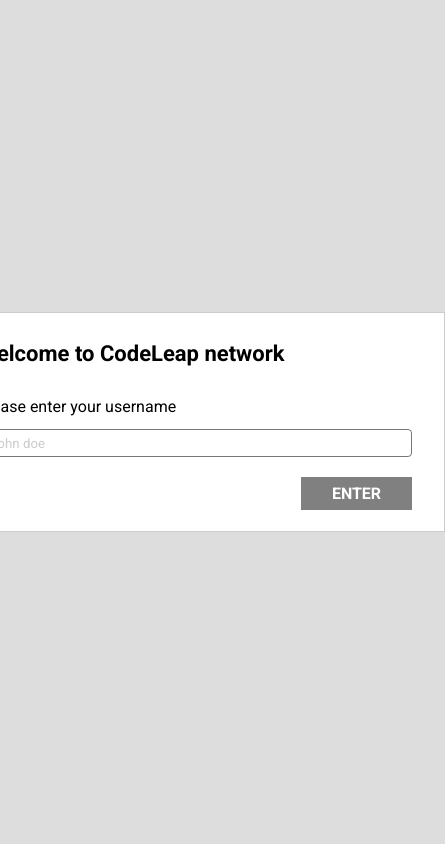
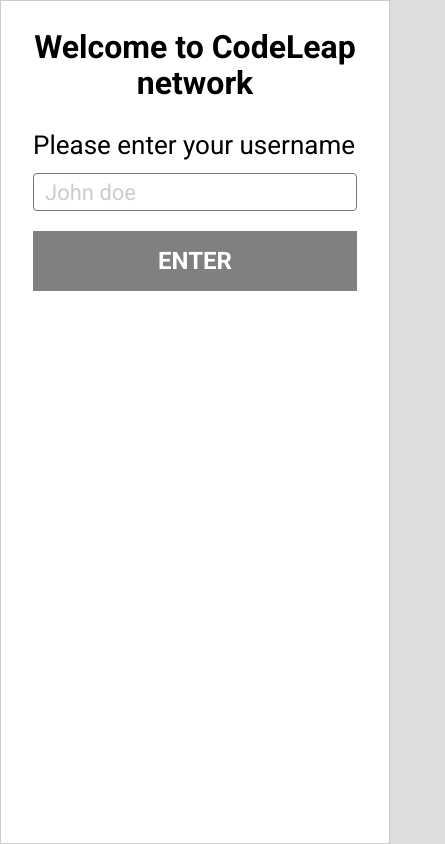
Before and after one commit to Brenosalv/Brenosalv-Codeleap-Challenge, a React (Create React App) app: page / in a window 390 px wide. Shown: the whole page, 445 px wide, since content can reach past the window. Built offline with nearby package versions, Linux system fonts and the light colour scheme; no server answers.

Commit message:
Implement responsiveness

```diff
--- a/src/components/CodeLeapPost.tsx
+++ b/src/components/CodeLeapPost.tsx
@@ -4,20 +4,17 @@
 
 import DeleteAlert from "./DeleteAlert";
 import { EditAlert } from "./EditAlert";
-import {
-  Title,
-  UserName,
-  DateTime,
-  Header
-} from "./sharedElements";
+import { Title, Header } from "./sharedElements";
 
 import { PostProps } from "../types/interfaces";
 
 import { USER_KEY } from "../services/auth";
+import { device } from "./responsiveness";
 
 const PostContainer = styled.div`
   width: 100%;
-  height: 328px;
+  min-height: 328px;
+  height: fit-content;
   background-color: #FFFFFF;
   border: 1px solid #999999;
   box-sizing: border-box;
@@ -36,9 +33,19 @@
 const PostOptions = styled.div`
   img {
     cursor: pointer;
-    :active {
-    transform: scale(0.85);
-  }
+
+    @media ${device.mobileS} {
+      width: 38px;
+      height: 38px;
+    }
+
+    @media ${device.tablet} {
+      width: 30px;
+      height: 30px;
+      :active {
+        transform: scale(0.85);
+      }
+    }
   }
 
   img:nth-child(2) {
@@ -63,10 +70,40 @@
 const PostContentMain = styled.h2`
   font-style: normal;
   font-weight: normal;
-  font-size: 18px;
-  line-height: 21px;
   color: #000000;
   float: left;
+
+  @media ${device.mobileS} {
+    font-size: 28px;
+    line-height: 36px;
+  }
+
+  @media ${device.tablet} {
+    font-size: 18px;
+    line-height: 21px;
+  }
+`;
+
+const UserName = styled.h6`
+  font-style: normal;
+  font-weight: 700;
+  letter-spacing: 0em;
+  float: left;
+
+  @media ${device.mobileS} {
+    font-size: 28px;
+    line-height: 36px;
+  }
+
+  @media ${device.tablet} {
+    font-size: 18px;
+    line-height: 21px;
+  }
+`;
+
+const DateTime = styled(UserName)`
+  font-weight: 400;
+  float: right;
 `;
 
 const CodeLeapPost: FC<PostProps> = (props) => {
@@ -95,6 +132,7 @@
               alt="Delete"
               onClick={handleDeleteButtonClick}
             />
+
             <img
               src="edit.svg"
               alt="Edit"
--- a/src/components/DeleteAlert.tsx
+++ b/src/components/DeleteAlert.tsx
@@ -15,14 +15,23 @@
   ButtonsContainer,
   CancelButton
 } from "./sharedElements";
+import { device } from "./responsiveness";
 
 const AlertContainer = styled.form`
   background: #FFFFFF;
   width: 661px;
-  height: 168px;
-  padding: 25px 34px;
   display: flex;
   flex-direction: column;
+
+  @media ${device.mobileS} {
+    padding: 35px 34px;
+    height: 240px;
+  }
+
+  @media ${device.tablet} {
+    padding: 25px 34px;
+    height: 168px;
+  }
 `;
 
 const AlertTitle = styled(Title)`
--- a/src/components/SignUpForm.tsx
+++ b/src/components/SignUpForm.tsx
@@ -11,8 +11,14 @@
 } from "./sharedElements";
 
 import { USER_KEY } from "../services/auth";
+import { device } from "./responsiveness";
 
 const SignUpFormContainer = styled(Form)`
+  @media ${device.mobileS} {
+    width: 100vw;
+    height: 100vh;
+  }
+  @media ${device.tablet} {
     width: 500px;
     height: 220px;
     position: absolute;
@@ -20,6 +26,33 @@
     top: 50%;
     margin-left: -250px;
     margin-top: -110px;
+  }
+`;
+
+const EnterButton = styled(Button)`
+  @media ${device.mobileS} {
+    width: 100%;
+    height: 60px;
+    font-size: 24px;
+  }
+
+  @media ${device.tablet} {
+    width: 111px;
+    height: 33px;
+    font-size: 16px;
+  }
+`;
+
+const Welcome = styled(Title)`
+  @media ${device.mobileS} {
+    text-align: center;
+    line-height: 36px;
+  }
+
+  @media ${device.tablet} {
+    text-align: left;
+    line-height: 21px;
+  }
 `;
 
 const SignUpForm = () => {
@@ -38,7 +71,7 @@
 
   return (
     <SignUpFormContainer onSubmit={handleButtonClick}>
-      <Title margin="0 0 30px 0">Welcome to CodeLeap network</Title>
+      <Welcome margin="0 0 30px 0">Welcome to CodeLeap network</Welcome>
       <Label>Please enter your username</Label>
       <Input
         placeholder="John doe"
@@ -46,12 +79,12 @@
         onChange={handleInputChange}
         margin="13px 0 20px 0"
       />
-      <Button
+      <EnterButton
         type="submit"
         disabled={!userName}
       >
         ENTER
-      </Button>
+      </EnterButton>
     </SignUpFormContainer>
   )
 }
--- /dev/null
+++ b/src/components/responsiveness.tsx
@@ -0,0 +1,20 @@
+const size = {
+  mobileS: '320px',
+  mobileM: '375px',
+  mobileL: '425px',
+  tablet: '768px',
+  laptop: '1024px',
+  laptopL: '1440px',
+  desktop: '2560px'
+}
+
+export const device = {
+  mobileS: `(min-width: ${size.mobileS})`,
+  mobileM: `(min-width: ${size.mobileM})`,
+  mobileL: `(min-width: ${size.mobileL})`,
+  tablet: `(min-width: ${size.tablet})`,
+  laptop: `(min-width: ${size.laptop})`,
+  laptopL: `(min-width: ${size.laptopL})`,
+  desktop: `(min-width: ${size.desktop})`,
+  desktopL: `(min-width: ${size.desktop})`
+};
--- a/src/components/sharedElements.tsx
+++ b/src/components/sharedElements.tsx
@@ -1,4 +1,5 @@
 import styled from 'styled-components';
+import { device } from './responsiveness';
 
 export const Header = styled.header`
   display: flex;
@@ -18,42 +19,90 @@
 
 export const FeedFormContainer = styled(Form)`
   width: 723px;
-  height: 349px;
   margin-bottom: 35px;
+
+  @media ${device.mobileS} {
+    height: 416px;
+    font-size: 32px;
+    line-height: 30px;
+  }
+
+  @media ${device.tablet} {
+    height: 349px;
+    font-size: 22px;
+    line-height: 26px;
+  }
 `;
 
 export const Title = styled.h1`
-  font-size: 22px;
   font-style: normal;
   font-weight: 700;
-  line-height: 26px;
   letter-spacing: 0em;
   text-align: left;
   color: ${props => props.color};
   margin: ${(props: { margin?: string }) => props.margin ? props.margin : 0}px;
+
+  @media ${device.mobileS} {
+    font-size: 32px;
+    line-height: 30px;
+  }
+
+  @media ${device.tablet} {
+    font-size: 22px;
+    line-height: 26px;
+  }
 `;
 
 export const Label = styled.h6`
-  font-size: 16px;
   font-style: normal;
   font-weight: 400;
-  line-height: 19px;
   letter-spacing: 0em;
   text-align: left;
+
+  @media ${device.mobileS} {
+    font-size: 26px;
+    line-height: 29px;
+  }
+
+  @media ${device.tablet} {
+    font-size: 16px;
+    line-height: 19px;
+  }
 `;
 
 export const Input = styled.input`
   border: 1px solid #777777;
   border-radius: 4px;
   width: 100%;
-  height: 28px;
   padding: 6px 11px;
   display: flex;
   align-items: center;
   justify-content: left;
   margin: ${(props: { margin: string }) => props.margin};
+  font-style: normal;
+  font-weight: normal;
+  line-height: 16px;
   ::placeholder {
+    font-style: normal;
+    font-weight: normal;
+    line-height: 16px;
     color: #CCCCCC;
+  }
+
+  @media ${device.mobileS} {
+    height: 38px;
+    font-size: 22px;
+    ::placeholder {
+      font-size: 22px;
+    }
+  }
+
+  @media ${device.tablet} {
+    height: 28px;
+    font-size: 14px;
+    ::placeholder {
+      font-size: 14px;
+    }
   }
 `;
 
@@ -68,8 +117,29 @@
   justify-content: left;
   resize: none;
   margin: ${(props: { margin: string }) => props.margin}px;
+  font-style: normal;
+  font-weight: normal;
   ::placeholder {
+    font-style: normal;
+    font-weight: normal;
     color: #CCCCCC;
+  }
+
+  @media ${device.mobileS} {
+    font-size: 22px;
+    line-height: 26px;
+    ::placeholder {
+      font-size: 22px;
+      line-height: 26px;
+    }
+  }
+
+  @media ${device.tablet} {
+    font-size: 14px;
+    line-height: 16px;
+    ::placeholder {
+      font-size: 14px;
+    }
   }
 `;
 
@@ -84,15 +154,10 @@
 export const Button = styled.button`
   background: #000000;
   color: #FFFFFF;
-  width: 111px;
-  height: 33px;
   border: none;
   float: right;
-  font-family: Roboto;
   font-style: normal;
   font-weight: bold;
-  font-size: 16px;
-  line-height: 19px;
   cursor: pointer;
   :disabled {
     background: grey;
@@ -101,30 +166,24 @@
   :active {
     transform: scale(0.95);
   }
+
+  @media ${device.mobileS} {
+    width: 200px;
+    height: 60px;
+    font-size: 24px;
+  }
+
+  @media ${device.tablet} {
+    width: 111px;
+    height: 33px;
+    font-size: 16px;
+  }
 `;
 
 export const CancelButton = styled(Button)`
   background: #FFFFFF;
   color: #000000;
   border: 1px solid #000000;
-`;
-
-export const UserName = styled.h6`
-  font-size: 18px;
-  font-style: normal;
-  font-weight: 700;
-  line-height: 21px;
-  letter-spacing: 0em;
-  float: left;
-`;
-
-export const DateTime = styled.h6`
-  font-size: 18px;
-  font-style: normal;
-  font-weight: 400;
-  line-height: 21px;
-  letter-spacing: 0em;
-  float: right;
 `;
 
 export const Modal = styled.div`
```
Lines whose indentation alone changed are shown as unchanged.
